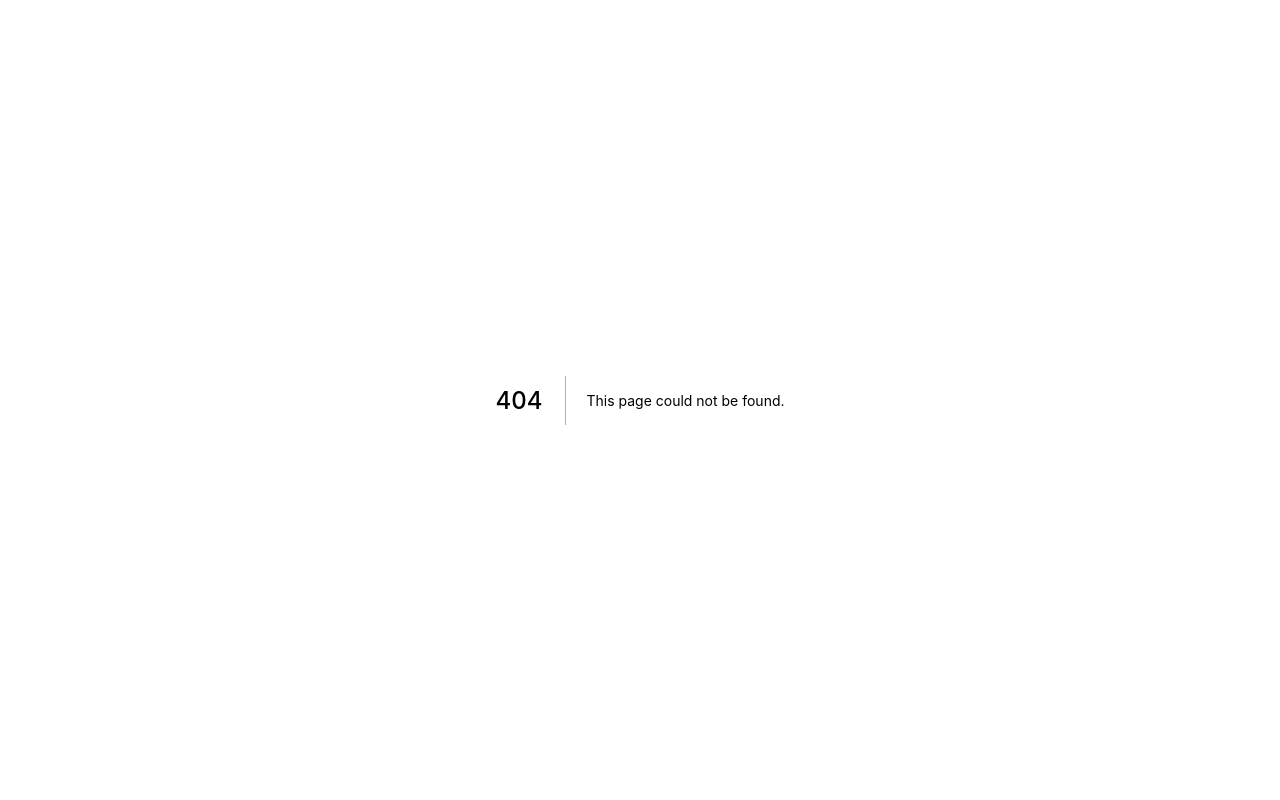
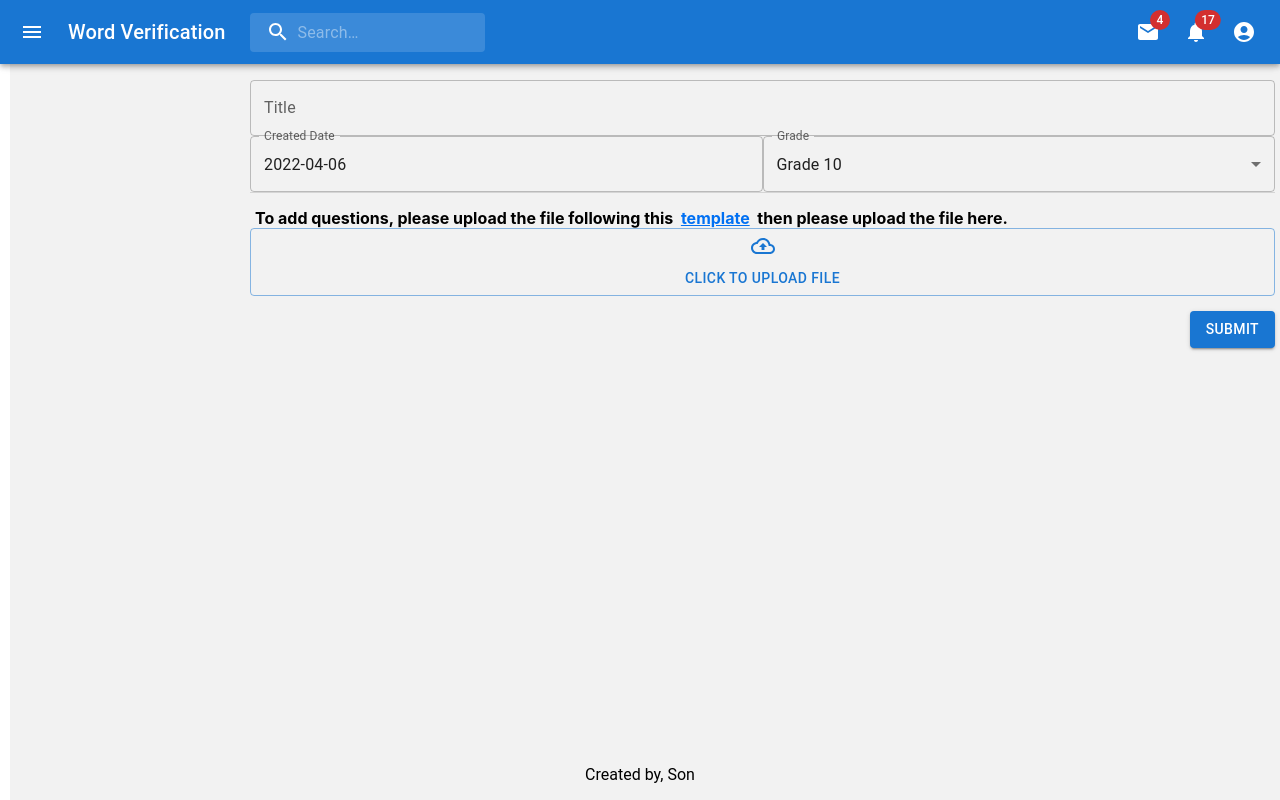
Before and after one commit to vuhson30799/word-verification, a Next.js app in the folder my-client/: page /admin/quiz in a window 1280 px wide. Before the commit this address had no page. Built offline with nearby package versions, Linux system fonts and the light colour scheme.

Commit message:
WV-07: Create examination by template (UI part).

```diff
--- /dev/null
+++ b/my-client/components/MyDateTimePicker.tsx
@@ -0,0 +1,24 @@
+import {LocalizationProvider} from '@mui/x-date-pickers/LocalizationProvider';
+import {AdapterDateFns} from "@mui/x-date-pickers/AdapterDateFns";
+import {DatePicker} from "@mui/x-date-pickers";
+import {TextField} from "@mui/material";
+
+export interface MyDateTimePickerProps {
+    date: string
+    handleChange: (date: Date| null) => void
+}
+
+export default function MyDateTimePicker(props: MyDateTimePickerProps) {
+    return (
+        <LocalizationProvider dateAdapter={AdapterDateFns}>
+            <DatePicker
+                disableFuture={true}
+                label="Created Date"
+                inputFormat="yyyy-MM-dd"
+                value={props.date}
+                onChange={props.handleChange}
+                renderInput={(params) => <TextField id="createdDate" {...params} />}
+            />
+        </LocalizationProvider>
+    )
+}
--- /dev/null
+++ b/my-client/components/MyFileUpload.tsx
@@ -0,0 +1,36 @@
+import {Button} from "@mui/material";
+import CloudUploadOutlinedIcon from '@mui/icons-material/CloudUploadOutlined';
+import styles from "../styles/MyFileUpload.module.css"
+import {ChangeEvent} from "react";
+
+export interface MyFileUploadProps {
+    file: File | undefined,
+    handleFileChange: (e: ChangeEvent<HTMLInputElement>) => void
+}
+
+export default function MyFileUpload(props: MyFileUploadProps) {
+    return (
+        <>
+            <label htmlFor="file">
+                <input accept="*"
+                       id="file"
+                       type="file"
+                       onChange={props.handleFileChange}
+                       hidden={true}
+                />
+                {!props.file ?
+                    <Button variant="outlined" component="div" className={styles.ButtonUpload}>
+                        <div><CloudUploadOutlinedIcon className={styles.CloudUpload}/></div>
+                        <div>Click to upload file</div>
+                    </Button>
+                    : undefined
+                }
+                {!!props.file ?
+                    <div>{props.file.name}</div>
+                    : undefined
+                }
+
+            </label>
+        </>
+    )
+}
--- a/my-client/components/MySearchAppBar.tsx
+++ b/my-client/components/MySearchAppBar.tsx
@@ -197,7 +197,7 @@ export default function MySearchAppBar() {
                 </DrawerHeader>
                 <Divider />
                 <List>
-                    <Link href="/admin/dashboard">
+                    <Link href="/admin/quiz">
                         <ListItem button >
                             <ListItemIcon>
                                 <AddCircleOutlineIcon/>
--- a/my-client/modules/configuration/Configuration.ts
+++ b/my-client/modules/configuration/Configuration.ts
@@ -1,17 +1,15 @@
-import {SWRConfiguration} from "swr/dist/types";
+import {ExaminationData} from "../../pages/admin/examination";
 
-
-export function getSWRConfiguration(url: string, method: string): SWRConfiguration {
-    return {
-        onError: (error: any) => {
-            if (error.status !== 403 && error.status !== 404) {
-                // toast will be used when applying redux
-                console.log("request got error: " + error.message)
-            }
-        },
-        onSuccess: () => {
-            console.log("request is triggered successfully.")
-        },
-        fetcher: () => fetch(url, {method}).then(res => res.json())
-    }
+export const fetcher = (url: string, method: string) => fetch(url, {method}).then(res => res.json())
+export const fetcherWithForm = (url: string, method: string, examination: ExaminationData, file: File) => {
+    const body = new FormData()
+    body.append('file', file)
+    body.append('title', examination.title)
+    body.append('grade', examination.grade.toString())
+    body.append('createdDate', examination.createdDate)
+    body.append('creator', examination.creator)
+    return fetch(url, {
+        method,
+        body
+    }).then(res => res.ok)
 }
--- a/my-client/package.json
+++ b/my-client/package.json
@@ -13,6 +13,8 @@
     "@emotion/styled": "^11.8.1",
     "@mui/icons-material": "^5.6.0",
     "@mui/material": "^5.6.0",
+    "@mui/x-date-pickers": "^5.0.0-alpha.0",
+    "date-fns": "^2.28.0",
     "next": "12.1.4",
     "react": "18.0.0",
     "react-dom": "18.0.0",
--- a/my-client/pages/admin/examination.tsx
+++ b/my-client/pages/admin/examination.tsx
@@ -1,7 +1,7 @@
 import useSWR from "swr";
 import {Admin} from "../../layout/Admin";
 import styles from "../../styles/Examination.module.css"
-import {getSWRConfiguration} from "../../modules/configuration/Configuration";
+import {fetcher} from "../../modules/configuration/Configuration";
 import {MySpinner} from "../../components/MySpinner";
 import {Grid, Paper} from "@mui/material";
 import Link from "next/link";
@@ -30,7 +30,7 @@ function Examination() {
     const {
         data: examinations,
         error
-    } = useSWR<ExaminationData[]>('/exams', getSWRConfiguration('http://localhost:8080/exams', 'get'))
+    } = useSWR<ExaminationData[]>(['http://localhost:8080/exams', 'get'], fetcher)
     if (!examinations && !error) return <MySpinner/>
     return (
         !!examinations ? <Admin>
--- /dev/null
+++ b/my-client/pages/admin/quiz.tsx
@@ -0,0 +1,172 @@
+import {Button, FormControl, Grid, InputLabel, OutlinedInput, Select, SelectChangeEvent} from "@mui/material";
+import {ChangeEvent, useState} from "react";
+import {ExaminationData} from "./examination";
+import MyDateTimePicker from "../../components/MyDateTimePicker";
+import MenuItem from "@mui/material/MenuItem";
+import {Admin} from "../../layout/Admin";
+import Divider from "@mui/material/Divider";
+import styles from "../../styles/Quiz.module.css"
+import MyFileUpload from "../../components/MyFileUpload";
+import useSWR from "swr";
+import {fetcherWithForm} from "../../modules/configuration/Configuration";
+import {useRouter} from "next/router";
+import {MySpinner} from "../../components/MySpinner";
+import MyToast from "../../components/MyToast";
+
+function convertDate(date: Date, pattern: string) {
+    const day = date.getDate();
+    const month = date.getMonth() + 1;
+    const year = date.getFullYear();
+
+    //replace the month
+    pattern = pattern.replace("MM", month.toString().padStart(2,"0"));
+
+    //replace the year
+    if (pattern.indexOf("yyyy") > -1) {
+        pattern = pattern.replace("yyyy", year.toString());
+    } else if (pattern.indexOf("yy") > -1) {
+        pattern = pattern.replace("yy", year.toString().substr(2,2));
+    }
+
+    //replace the day
+    pattern = pattern.replace("dd", day.toString().padStart(2,"0"));
+
+    return pattern;
+}
+
+export default function Quiz() {
+    const [examination, setExamination] = useState<ExaminationData>({
+        id: "",
+        questions: [],
+        title: "",
+        createdDate: "2022-04-06",
+        creator: "Phuong Lien",
+        grade: 10
+    })
+    const [file, setFile] = useState<File | undefined>(undefined)
+    const [submit, setSubmit] = useState<boolean>(false)
+    const {data, error} = useSWR(submit ? ['http://localhost:8080/exams', 'post', examination, file] : null, fetcherWithForm)
+    const router = useRouter()
+    if (submit && data) {
+        router.push('/admin/examination')
+            .then(() => console.log('redirect to view examinations'))
+        setSubmit(false)
+    }
+
+
+    function handleFileChange(e: ChangeEvent<HTMLInputElement>) {
+        if (!e.target.files || e.target.files.length === 0) return
+        setFile(e.target.files[0])
+    }
+
+    function handleChange(fieldName: string, value: string) {
+        switch (fieldName) {
+            case "title":
+                setExamination({
+                    ...examination,
+                    title: value
+                })
+                break
+            case "creator":
+                setExamination({
+                    ...examination,
+                    creator: value
+                })
+                break
+            case "grade":
+                setExamination({
+                    ...examination,
+                    grade: Number(examination.grade)
+                })
+                break
+            default:
+                throw new Error(`Unknown field: ${fieldName}`)
+        }
+    }
+
+    function handleDateChange(date: Date | null) {
+        setExamination({
+            ...examination,
+            createdDate: date ? convertDate(date, 'yyyy-MM-dd') : ''
+        })
+    }
+
+    function handleSubmitForm() {
+        setSubmit(true)
+    }
+
+    return (
+        <Admin>
+            <form>
+                <Grid container className={styles.QuizForm}>
+                    <Grid item xs={12} md={12} xl={12}>
+                        <FormControl className={styles.QuizFormControl}>
+                            <InputLabel htmlFor="title">Title</InputLabel>
+                            <OutlinedInput
+                                id="title"
+                                value={examination.title}
+                                onChange={(e) => handleChange("title", e.target.value)}
+                                label="title"
+                            />
+                        </FormControl>
+                    </Grid>
+                    <Grid item xs={6} md={6} xl={6}>
+                        <FormControl className={styles.QuizFormControl}>
+                            <MyDateTimePicker date={examination.createdDate}
+                                              handleChange={handleDateChange}
+                            />
+                        </FormControl>
+
+                    </Grid>
+                    <Grid item xs={6} md={6} xl={6}>
+                        <FormControl className={styles.QuizFormControl}>
+                            <InputLabel id="grade">Grade</InputLabel>
+                            <Select
+                                labelId="grade"
+                                id="grade"
+                                value={`${examination.grade}`}
+                                label="Grade"
+                                onChange={(e: SelectChangeEvent) => handleChange("grade", e.target.value)}
+                            >
+                                <MenuItem value="">
+                                    <em>None</em>
+                                </MenuItem>
+                                <MenuItem value={10}>Grade 10</MenuItem>
+                                <MenuItem value={11}>Grade 11</MenuItem>
+                                <MenuItem value={12}>Grade 12</MenuItem>
+                            </Select>
+                        </FormControl>
+                    </Grid>
+                    <Grid item xs={12} md={12} xl={12}>
+                        <Divider className={styles.QuizFormControl}/>
+                    </Grid>
+                    <Grid item xs={12} md={12} xl={12}>
+                        <div className={styles.QuizFormControl}>
+                            <strong>
+                                To add questions, please upload the file following this &nbsp;
+                                <a className={styles.QuizTemplateLink} href="/template.xlsx">template</a>
+                                &nbsp; then please upload the file here.
+                            </strong>
+                        </div>
+                    </Grid>
+                    <Grid item xs={12} md={12} xl={12}>
+                        <FormControl className={styles.QuizFormControl}>
+                            <MyFileUpload file={file} handleFileChange={handleFileChange}/>
+                        </FormControl>
+                    </Grid>
+                    <Grid item xs={12} md={12} xl={12}>
+                        <div className={styles.QuizFormControl}>
+                            <Button variant="contained"
+                                    onClick={handleSubmitForm}
+                                    className={styles.QuizSubmitButton}>
+                                Submit
+                            </Button>
+                        </div>
+                    </Grid>
+                </Grid>
+            </form>
+            {submit && !data && !error ? <MySpinner/> : undefined}
+            {submit && !!error ? <MyToast message={error.message} severity="error"/> : undefined}
+        </Admin>
+    )
+}
--- a/my-client/styles/AdminLayout.module.css
+++ b/my-client/styles/AdminLayout.module.css
@@ -9,4 +9,5 @@
     width: 100vw;
     height: 90vh;
     margin-top: 10vh;
+    margin-right: 5px;
 }
--- /dev/null
+++ b/my-client/styles/MyFileUpload.module.css
@@ -0,0 +1,12 @@
+.CloudUpload {
+    font-size: 17em;
+}
+
+.ButtonUpload {
+    width: 100%;
+    border-style: dashed;
+    display: flex;
+    justify-content: center;
+    flex-direction: column;
+    color: black;
+}
--- a/my-client/styles/MyFooter.module.css
+++ b/my-client/styles/MyFooter.module.css
@@ -5,4 +5,5 @@
     display: flex;
     justify-content: center;
     width: 100%;
+    font-family: "Roboto","Helvetica","Arial",sans-serif;
 }
--- /dev/null
+++ b/my-client/styles/Quiz.module.css
@@ -0,0 +1,20 @@
+.QuizForm {
+    align-content: flex-start;
+    width: 50vw;
+}
+
+.QuizFormControl {
+    width: 100%;
+    padding-left: 5px;
+    margin-top: 15px;
+}
+
+.QuizTemplateLink {
+    color: #0070f3;
+    text-decoration-line: underline;
+}
+
+.QuizSubmitButton {
+    background-color: brown;
+    float: right;
+}
```
Also changed, not shown: 2 other files (tests, documents, lock files or other folders).
